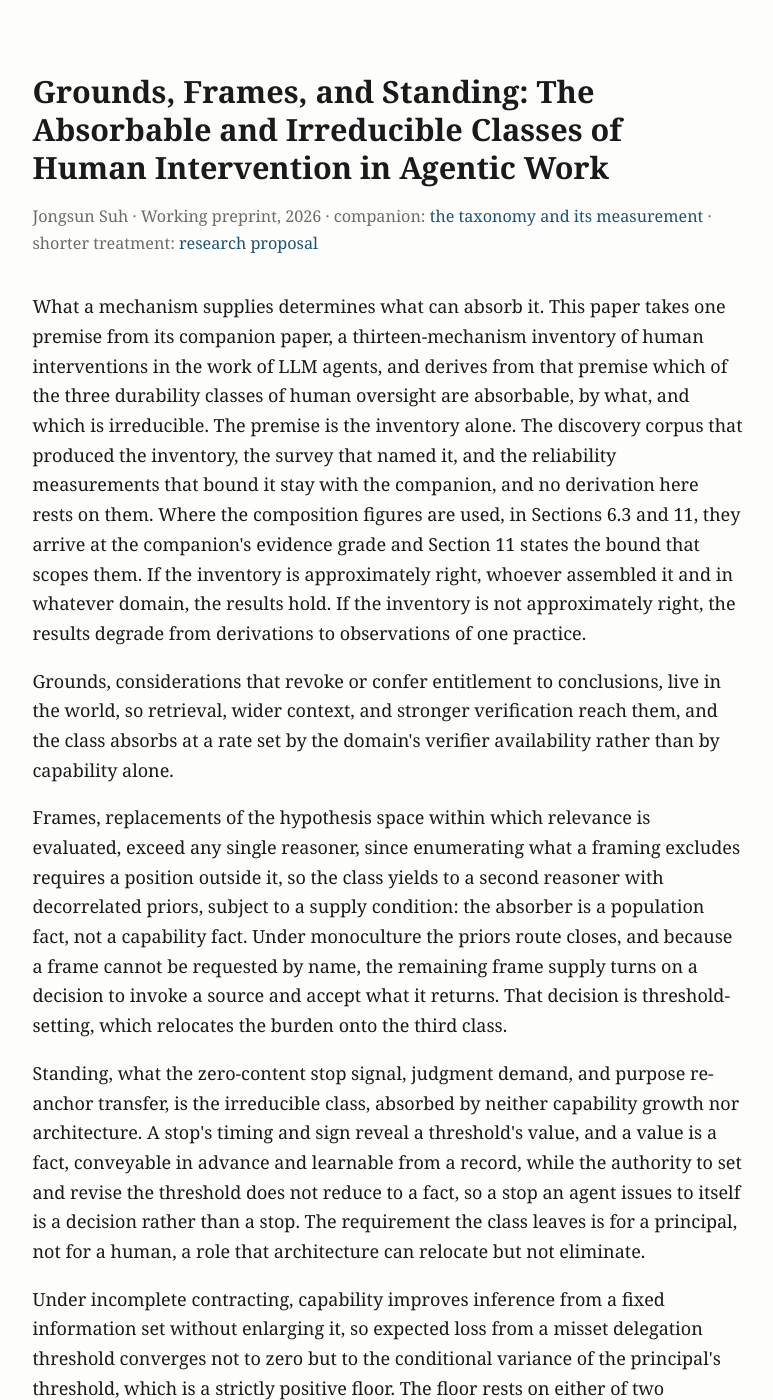
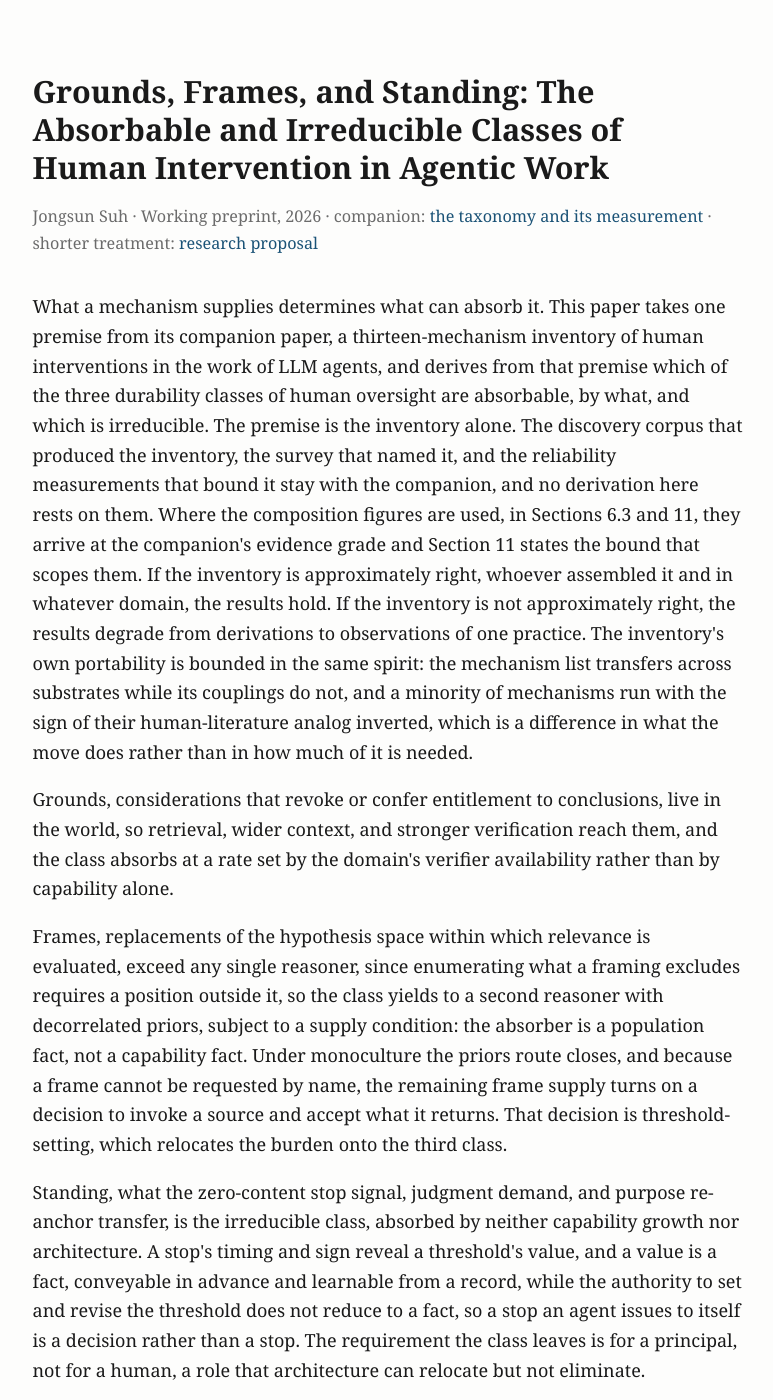
Before and after one commit to MajorLift/blog, a Jekyll site: the page built from papers/grounds-frames-standing.md, in a window 1280 px wide and 1400 px high. Shown: the whole window, without its empty margins (252-1025 px from the left). Built offline with Jekyll 4.4.1, drawn with Linux system fonts in a browser that asks for light colours; some of the changed lines change nothing that is shown; some of the changed text lies outside the part shown.

Commit message:
Grounds, Frames, and Standing to v3.3
Adds the portability limit as the paper's fourth claim: the mechanism list
transfers across substrates while its couplings do not, and a minority of
mechanisms run with their human-literature analog's sign inverted. Abstract
carries a sentence for it, so the page text moves with it.

```diff
--- a/papers/grounds-frames-standing.md
+++ b/papers/grounds-frames-standing.md
@@ -7,7 +7,7 @@ citation:
   author: "Suh, Jongsun"
   date: "2026/07/31"
   pdf: /assets/pdf/suh-2026-grounds-frames-standing.pdf
-  doi: "10.5281/zenodo.21731423"
+  doi: "10.5281/zenodo.21731512"
 ---
 
 <article>
@@ -15,7 +15,7 @@ citation:
 <p class="post-meta">Jongsun Suh · Working preprint, 2026 · companion: <a href="{{ '/papers/epistemic-content-taxonomy/' | relative_url }}">the taxonomy and its measurement</a> · shorter treatment: <a href="{{ '/papers/grounds-frames-standing-proposal/' | relative_url }}">research proposal</a></p>
 
 <p>
-What a mechanism supplies determines what can absorb it. This paper takes one premise from its companion paper, a thirteen-mechanism inventory of human interventions in the work of LLM agents, and derives from that premise which of the three durability classes of human oversight are absorbable, by what, and which is irreducible. The premise is the inventory alone. The discovery corpus that produced the inventory, the survey that named it, and the reliability measurements that bound it stay with the companion, and no derivation here rests on them. Where the composition figures are used, in Sections 6.3 and 11, they arrive at the companion's evidence grade and Section 11 states the bound that scopes them. If the inventory is approximately right, whoever assembled it and in whatever domain, the results hold. If the inventory is not approximately right, the results degrade from derivations to observations of one practice.
+What a mechanism supplies determines what can absorb it. This paper takes one premise from its companion paper, a thirteen-mechanism inventory of human interventions in the work of LLM agents, and derives from that premise which of the three durability classes of human oversight are absorbable, by what, and which is irreducible. The premise is the inventory alone. The discovery corpus that produced the inventory, the survey that named it, and the reliability measurements that bound it stay with the companion, and no derivation here rests on them. Where the composition figures are used, in Sections 6.3 and 11, they arrive at the companion's evidence grade and Section 11 states the bound that scopes them. If the inventory is approximately right, whoever assembled it and in whatever domain, the results hold. If the inventory is not approximately right, the results degrade from derivations to observations of one practice. The inventory's own portability is bounded in the same spirit: the mechanism list transfers across substrates while its couplings do not, and a minority of mechanisms run with the sign of their human-literature analog inverted, which is a difference in what the move does rather than in how much of it is needed.
 </p>
 
 <p>
@@ -40,7 +40,7 @@ The policy-facing corollary is compositional: the grounds-shaped fraction of hum
 
 <p>
 <a href="{{ '/assets/pdf/suh-2026-grounds-frames-standing.pdf' | relative_url }}">PDF</a> ·
-<a href="https://doi.org/10.5281/zenodo.21731423">DOI: 10.5281/zenodo.21731423</a> ·
+<a href="https://doi.org/10.5281/zenodo.21731512">DOI: 10.5281/zenodo.21731512</a> ·
 <a href="https://doi.org/10.5281/zenodo.21563154">all versions</a>
 </p>
 
```
Also changed, not shown: 1 other file.
